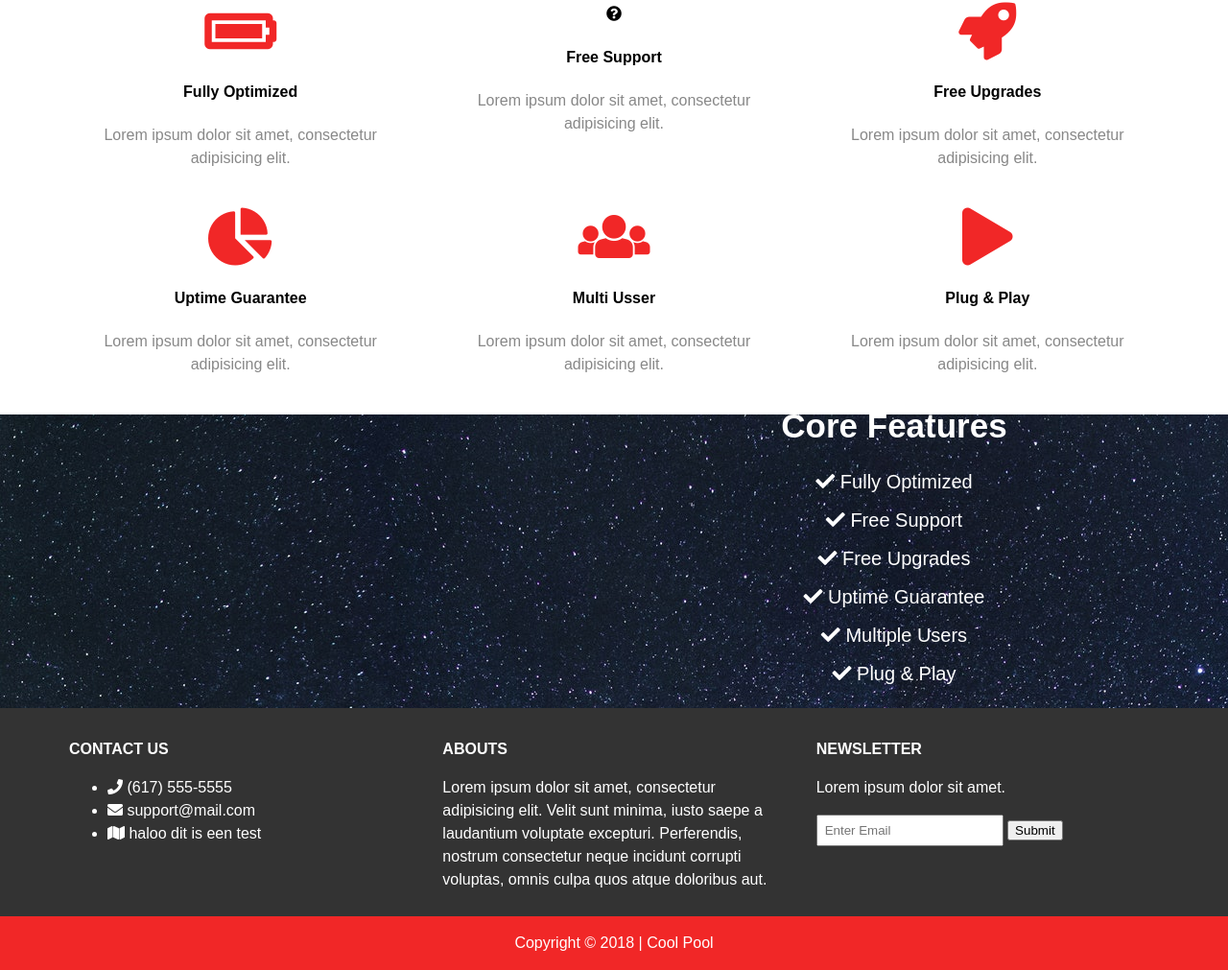
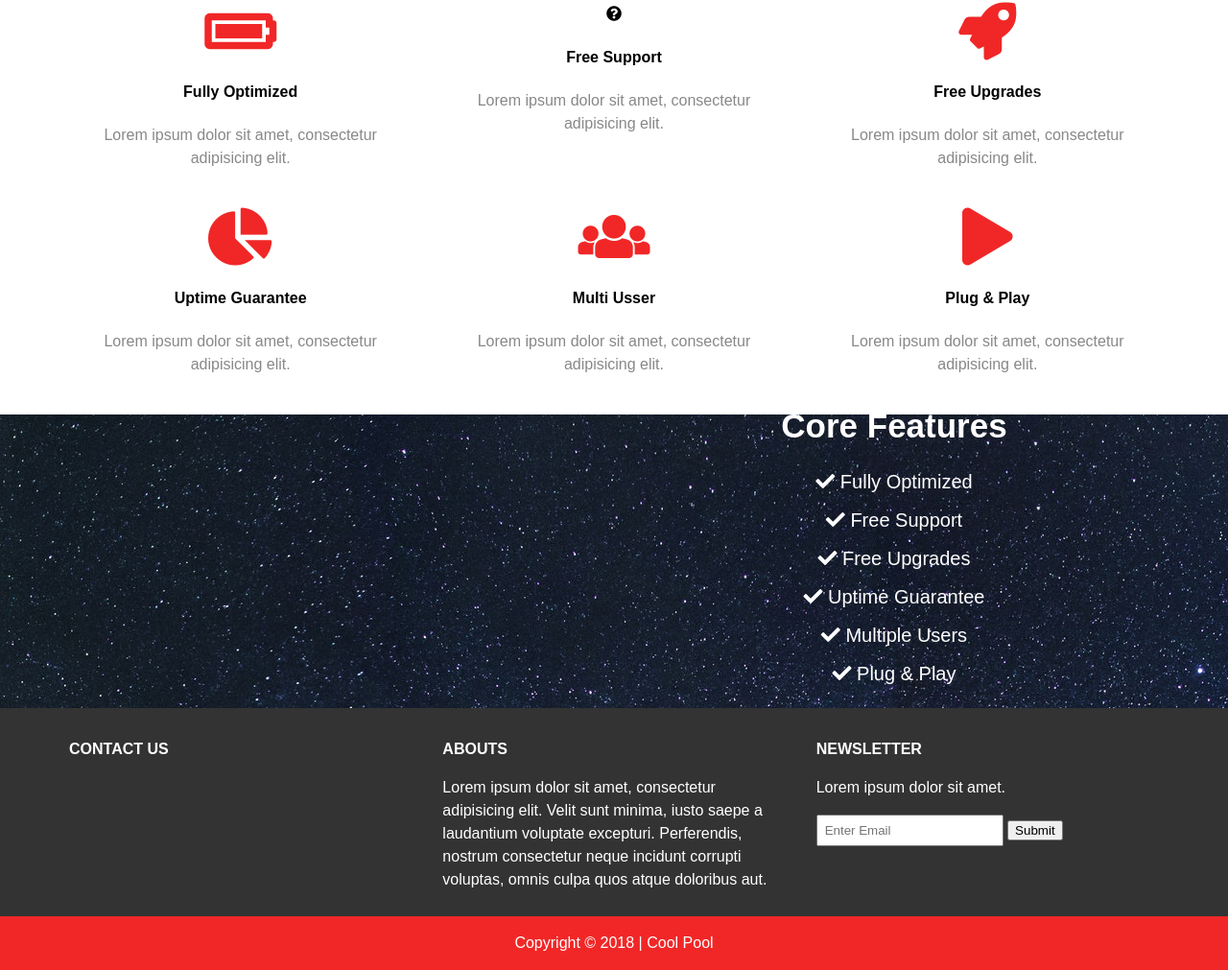
Before and after one commit to HooglandM/coolpool.github.io, a plain HTML site: page index.html in a window 1280 px wide. Shown: the part 794-1805 px from the top of the page at 96% size. Drawn offline with Linux system fonts and the light colour scheme.

Commit message:
kleine aanpassing in de about us

```diff
--- a/index.html
+++ b/index.html
@@ -119,9 +119,9 @@
                 <div class="col-xs-12 col-sm-4 col-md-4 col-lg-4">
                     <h4>Contact Us</h4>
                     <ul>
-                        <li><i class="fa fa-phone"></i> (617) 555-5555</li>
+<!--                         <li><i class="fa fa-phone"></i> (617) 555-5555</li>
                         <li><i class="fa fa-envelope"></i> support@mail.com</li>
-                        <li><i class="fa fa-map"></i> haloo dit is een test</li>
+                        <li><i class="fa fa-map"></i> haloo dit is een test</li> -->
                     </ul>
                 </div>
                 <div class="col-xs-12 col-sm-4 col-md-4 col-lg-4">
```
